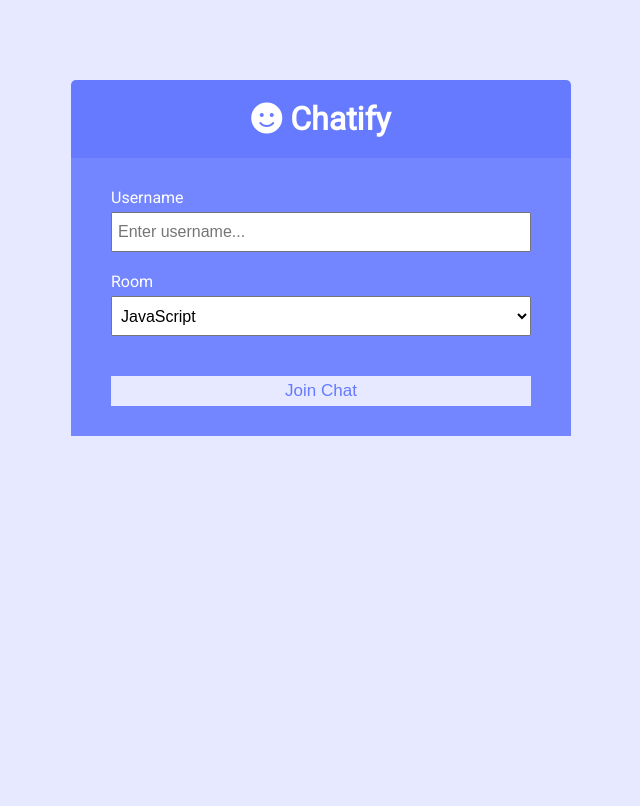
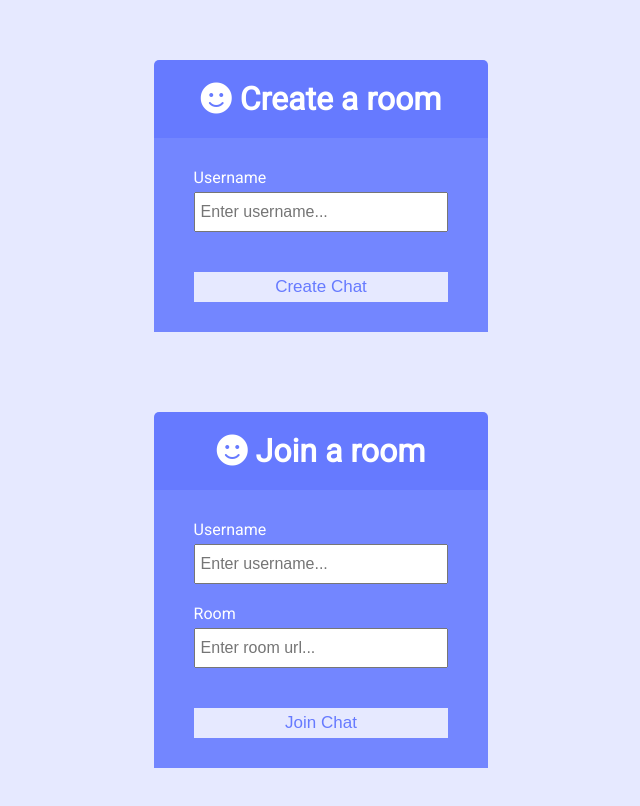
Before and after one commit to AbdelrahmanNoaman/Chatify, a website: page public/index.html in a window 1280 px wide. Shown: the whole page, without its empty margins (319-959 px from the left). Drawn offline with Linux system fonts and the light colour scheme.

Commit message:
update connections

```diff
--- a/public/css/style.css
+++ b/public/css/style.css
@@ -129,8 +129,8 @@ a {
 
 /* Join Page */
 .join-container {
-  max-width: 500px;
-  margin: 80px auto;
+  width: 27%;
+  margin: 40px auto;
   color: #fff;
 }
 
@@ -179,6 +179,13 @@ a {
   width: 100%;
 }
 
+.main-container{
+  display: flex;
+  justify-content: space-around;
+  align-items: center;
+  flex-direction: column;
+}
+
 @media (max-width: 700px) {
   .chat-main {
     display: block;
--- a/public/index.html
+++ b/public/index.html
@@ -14,9 +14,32 @@
 		<title>Chatify App</title>
 	</head>
 	<body>
+		<div class="main-container">
+
 			<div class="join-container">
 				<header class="join-header">
-				<h1><i class="fas fa-smile"></i> Chatify</h1>
+					<h1><i class="fas fa-smile"></i> Create a room</h1>
+				</header>
+				<main class="join-main">
+					<form action="chat.html">
+						<div class="form-control">
+							<label for="username">Username</label>
+							<input
+								type="text"
+								name="username"
+								id="username"
+								placeholder="Enter username..."
+								required
+							/>
+						</div>
+						<button type="submit" class="btn">Create Chat</button>
+					</form>
+				</main>
+			</div>
+
+			<div class="join-container">
+				<header class="join-header">
+					<h1><i class="fas fa-smile"></i> Join a room</h1>
 				</header>
 				<main class="join-main">
 					<form action="chat.html">
@@ -32,18 +55,20 @@
 						</div>
 						<div class="form-control">
 							<label for="room">Room</label>
-						<select name="room" id="room">
-							<option value="JavaScript">JavaScript</option>
-							<option value="Python">Python</option>
-							<option value="PHP">PHP</option>
-							<option value="C#">C#</option>
-							<option value="Ruby">Ruby</option>
-							<option value="Java">Java</option>
-						</select>
+							<input
+							type="text"
+							name="roomId"
+							id="roomId"
+							placeholder="Enter room url..."
+							required
+						/>
+
 						</div>
 						<button type="submit" class="btn">Join Chat</button>
 					</form>
 				</main>
 			</div>
+
+		</div>
 	</body>
 </html>
--- a/public/js/main.js
+++ b/public/js/main.js
@@ -0,0 +1,5 @@
+const socket = io();
+
+socket.on("message", (message) => {
+  console.log(message);
+});
```
Also changed, not shown: package.json (added, +28 -0 lines), public/chat.html (+0 -5 lines), server.js (added, +24 -0 lines), 1 other file. Lines whose indentation alone changed are shown as unchanged.
